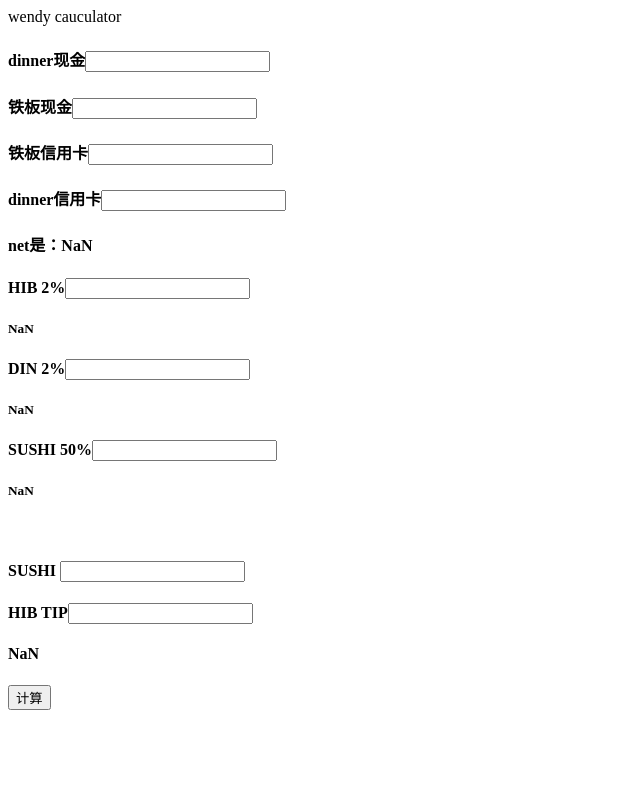
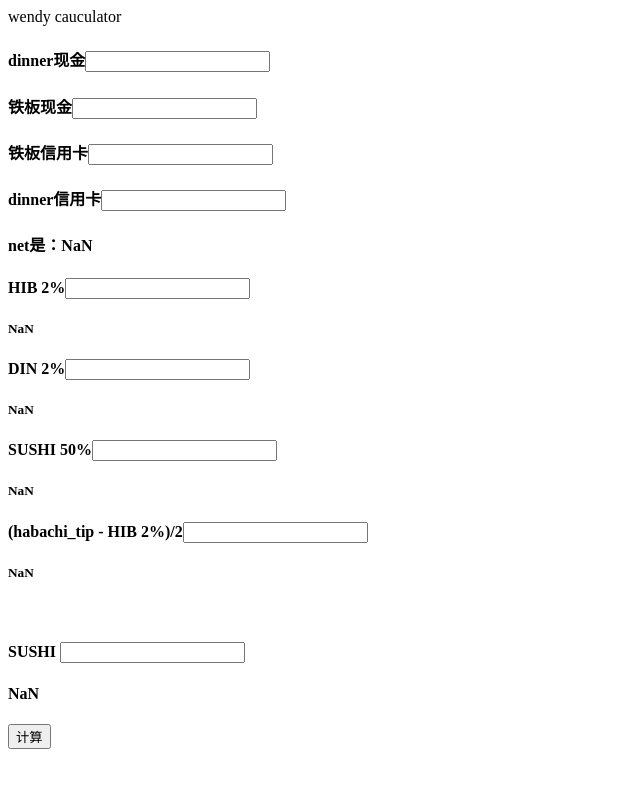
Before and after one commit to tiandeqiang/cauculator, a plain HTML site: page index.html in a window 1280 px wide. Both pictures are taken after a click on the button "计算". Shown: the whole page, without its empty margins (0-640 px from the left). Drawn offline with Linux system fonts and the light colour scheme.

Commit message:
Update index.html
add hip_tip funtion

```diff
--- a/index.html
+++ b/index.html
@@ -21,9 +21,15 @@
         <h4>SUSHI 50%<input type="number" id="sushi_50" />
             <h5 id="sushi_50d">0</h5>
         </h4>
+
+        <h4>(habachi_tip - HIB 2%)/2<input type="number" id="habachi_tip" />
+            <h5 id="habachi_tipd">0</h5>
+        </h4>
+
         <br>
         <h4>SUSHI <input type="number" id="sushi" /></h4>
-        <h4>HIB TIP<input type="number" id="habachi_tip" /></h4>
+
+
 
         <h4 id="cash_total">总计</h4>
         <button id="jishuan">计算</button>
@@ -64,10 +70,14 @@
             sushi_50 = (parseFloat(sushi_50)) * 0.5;
             document.getElementById("sushi_50d").innerHTML = sushi_50;
 
+            var habachi_tip = document.getElementById("habachi_tip").value;
+            habachi_tip = (parseFloat(habachi_tip - habachi_2 )) * 0.5;
+            document.getElementById("habachi_tipd").innerHTML = habachi_tip;
+
+
             var sushi = document.getElementById("sushi").value;
             sushi = parseFloat(sushi);
-            var habachi_tip = document.getElementById("habachi_tip").value;
-            habachi_tip = parseFloat(habachi_tip);
+
 
             var total = habachi_2 + din_2 + sushi_50 + sushi + habachi_tip + net;
 
```
